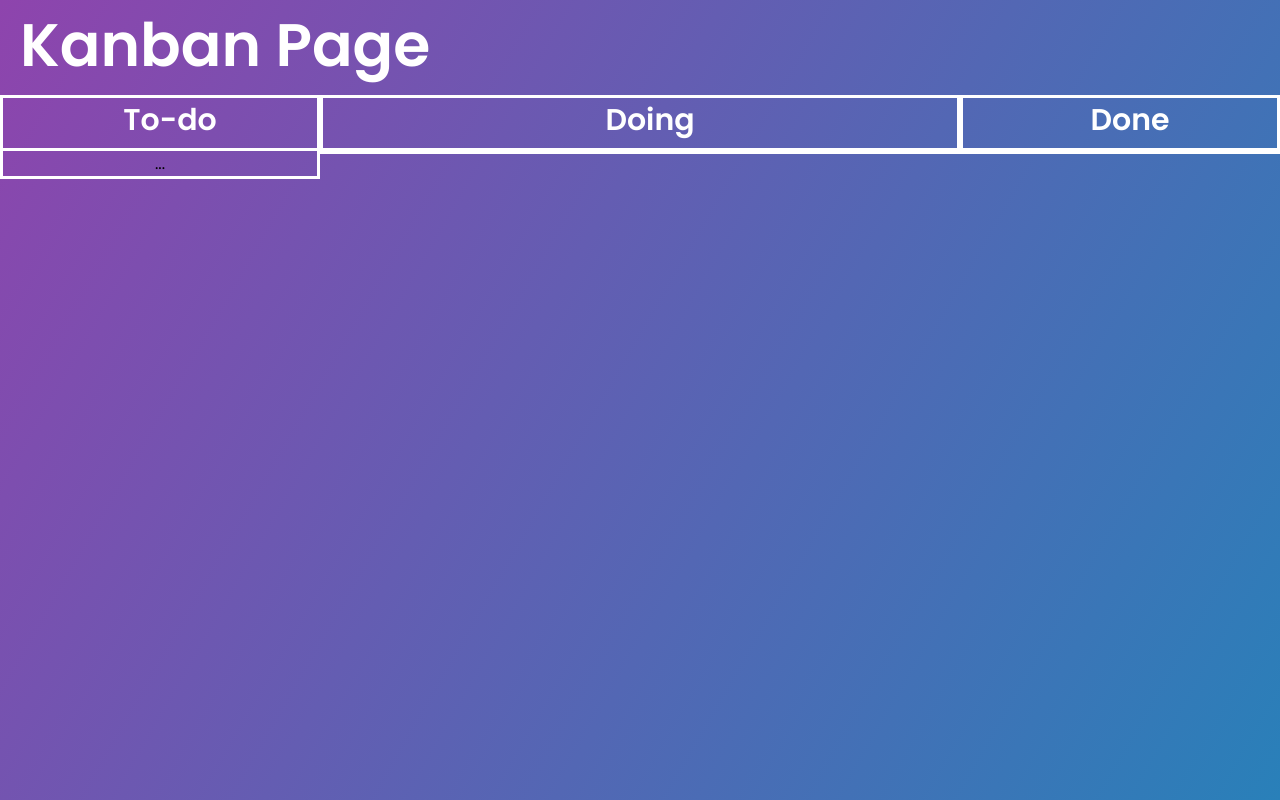
After one commit to NigelTXH/trello_like_website, a Flask app: page /kanban in a window 1280 px wide. The commit adds this page. Run offline with Flask 2, Linux system fonts and the light colour scheme.

Commit message:
code on Kanban board

```diff
--- a/app.py
+++ b/app.py
@@ -102,14 +102,16 @@ def update_task(id):
             appDb.update_card("card_storypoint", card_storypoint, id)
             appDb.update_card("card_description", card_description, id)
             appDb.update_card("card_status", card_status, id)
-            appDb.update_card("card_assignee", card_assignee, id)
+            appDb.update_card("user_username", card_assignee, id)
             return redirect("/")
         except:
-            return "There was an issue addind your task!"
+            return "There was an issue adding your task!"
     else:
         return render_template("update.html", details=details, users=users)
 
-
+@app.route('/kanban', methods=['GET', 'POST'])
+def kanban():
+    return render_template('kanban.html')
 
 if __name__ == "__main__":
     app.run(debug=True)
--- a/static/css/main.css
+++ b/static/css/main.css
@@ -636,3 +636,63 @@ color: #868e94;
     position: relative;
     margin: 30px 0;
   }
+
+/* Kanban page style */
+.kanban_page{
+  background: linear-gradient(120deg, #8e44ad, #2980b9);
+  height: 100vh;
+}
+
+.kanban_page h1{
+  text-align: left;
+  padding-left: 20px;
+  padding-bottom: 5px;
+  font-size: 60px;
+  color: white;
+}
+
+.Todo{
+  float: left;
+  text-align: center;
+  border: 3px solid white;
+  width:25%;
+  height: max-content;
+}
+
+.Todo h2{
+  padding-left: 20px;
+  padding-bottom: 5px;
+  border-bottom: 3px solid white;
+  font-size: 30px;
+  color: white;
+}
+
+.Doing{
+  float: left;
+  text-align: center;
+  border: 3px solid white;
+  width:50%;
+}
+
+.Doing h2{
+  padding-left: 20px;
+  padding-bottom: 5px;
+  border-bottom: 3px solid white;
+  font-size: 30px;
+  color: white;
+}
+
+.Done{
+  float: right;
+  text-align: center;
+  border: 3px solid white;
+  width:25%;
+}
+
+.Done h2{
+  padding-left: 20px;
+  padding-bottom: 5px;
+  border-bottom: 3px solid white;
+  font-size: 30px;
+  color: white;
+}
--- /dev/null
+++ b/templates/kanban.html
@@ -0,0 +1,26 @@
+{% extends "base.html" %}
+
+{% block head %}
+<title>Kanban Board</title>
+
+{% endblock %}
+
+{%block body %}
+<div class="kanban_page">
+    <h1>Kanban Page</h1>
+    <div class="Todo">
+        <h2>To-do</h2>
+        <div>
+            <body>
+                ...
+            </body>
+        </div>
+    </div>
+    <div class="Doing">
+        <h2>Doing</h2>
+    </div>
+    <div class="Done">
+        <h2>Done</h2>
+    </div>
+</div>
+{% endblock %}
```
Also changed, not shown: webapp.db.
